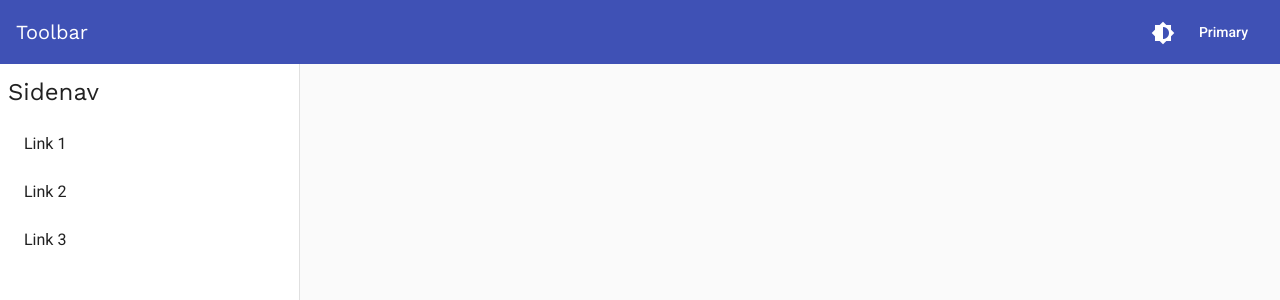
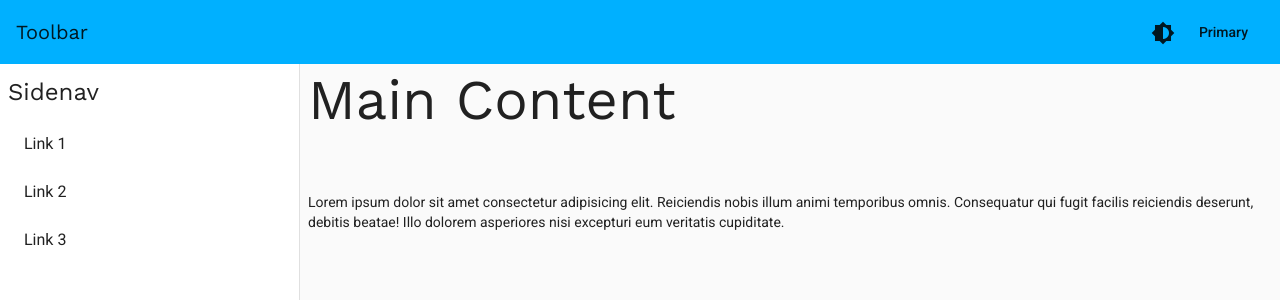
Before and after one commit to cgmonte/pbla-ui-mockup, an Angular app: page /nav in a window 1280 px wide. Shown: the top 300 px of the page. Built offline with nearby package versions, Linux system fonts and the light colour scheme.

Commit message:
Troca pro light-blue e títulos

```diff
--- a/src/app/app.component.html
+++ b/src/app/app.component.html
@@ -1,13 +1 @@
-<!DOCTYPE html>
-<html>
-
-<head>
-    <meta charset="utf-8">
-    <title>{{title}}</title>
-</head>
-
-<body>
-    <router-outlet></router-outlet>
-</body>
-
-</html>
+<router-outlet></router-outlet>
--- a/src/app/shared/components/login/login.component.html
+++ b/src/app/shared/components/login/login.component.html
@@ -3,7 +3,7 @@
 
 <head>
     <meta charset="utf-8">
-    <!-- <title>{{title}}</title> -->
+    <title>{{title}}</title>
 </head>
 
 <body>
--- a/src/app/shared/components/login/login.component.ts
+++ b/src/app/shared/components/login/login.component.ts
@@ -6,6 +6,7 @@ import { Component, OnInit } from '@angular/core';
   styleUrls: ['./login.component.scss'],
 })
 export class LoginComponent implements OnInit {
+  title = 'PBL Analytics - Login';
   hide = true;
   constructor() { }
 
--- a/src/app/shared/components/sidenav/sidenav.component.html
+++ b/src/app/shared/components/sidenav/sidenav.component.html
@@ -1,3 +1,12 @@
+<!DOCTYPE html>
+<html>
+
+<head>
+    <meta charset="utf-8">
+    <title>{{title}}</title>
+</head>
+
+<body>
     <div [class.dark-theme]="isDark">
         <!-- 👈 we're wrapping whole content in a div, to handle dark/light theme -->
         <mat-toolbar [color]="themeColor">
@@ -56,7 +65,12 @@
 
             <mat-sidenav-content>
 
-            <!-- 👇 our main content will be loaded here. -->
+                <div class="container">
+                    <h1 class="mat-display-3">Main Content</h1>
+                    <p>
+                        Lorem ipsum dolor sit amet consectetur adipisicing elit. Reiciendis nobis illum animi temporibus omnis. Consequatur qui fugit facilis reiciendis deserunt, debitis beatae! Illo dolorem asperiores nisi excepturi eum veritatis cupiditate.
+                    </p>
+                </div>
 
                 <ng-content></ng-content>
 
@@ -64,3 +78,6 @@
 
         </mat-sidenav-container>
     </div>
+</body>
+
+</html>
--- a/src/app/shared/components/sidenav/sidenav.component.scss
+++ b/src/app/shared/components/sidenav/sidenav.component.scss
@@ -20,3 +20,7 @@
 .mat-icon-no-color {
     color: rbga(0, 0, 0, 0.54);
 }
+
+.container {
+    padding: 8px;
+}
--- a/src/app/shared/components/sidenav/sidenav.component.ts
+++ b/src/app/shared/components/sidenav/sidenav.component.ts
@@ -6,6 +6,7 @@ import { OverlayContainer } from '@angular/cdk/overlay';
   styleUrls: ['./sidenav.component.scss'],
 })
 export class SidenavComponent implements OnInit {
+  title = 'PBL Analytics - Navegação';
   themeColor: 'primary' | 'accent' | 'warn' = 'primary'; // 👈 notice this
   isDark = false; // 👈 notice this
   constructor(private overlayContainer: OverlayContainer) {}
--- a/src/index.html
+++ b/src/index.html
@@ -1,15 +1,19 @@
 <!doctype html>
 <html lang="en">
+
 <head>
     <meta charset="utf-8">
-  <title>PblaUi</title>
+    <!-- <title>PBL Analytics
+    </title> -->
     <base href="/">
     <meta name="viewport" content="width=device-width, initial-scale=1">
     <link rel="icon" type="image/x-icon" href="favicon.ico">
     <link href="https://fonts.googleapis.com/css?family=Roboto:300,400,500&display=swap" rel="stylesheet">
     <link href="https://fonts.googleapis.com/icon?family=Material+Icons" rel="stylesheet">
 </head>
+
 <body class="mat-typography">
     <app-root></app-root>
 </body>
+
 </html>
--- a/src/theme.scss
+++ b/src/theme.scss
@@ -1,7 +1,8 @@
 // 👇 Importing `Work Sans` font for headings, you can change this if you want
 @import url("https://fonts.googleapis.com/css2?family=Work+Sans:wght@300;400;500&display=swap");
 // 👇 1. Default theme
-$pbla-ui-primary: mat-palette($mat-indigo);
+$pbla-ui-primary: mat-palette($mat-light-blue,
+A400);
 $pbla-ui-accent: mat-palette($mat-pink,
 A200,
 A100,
```
Lines whose indentation alone changed are shown as unchanged.
